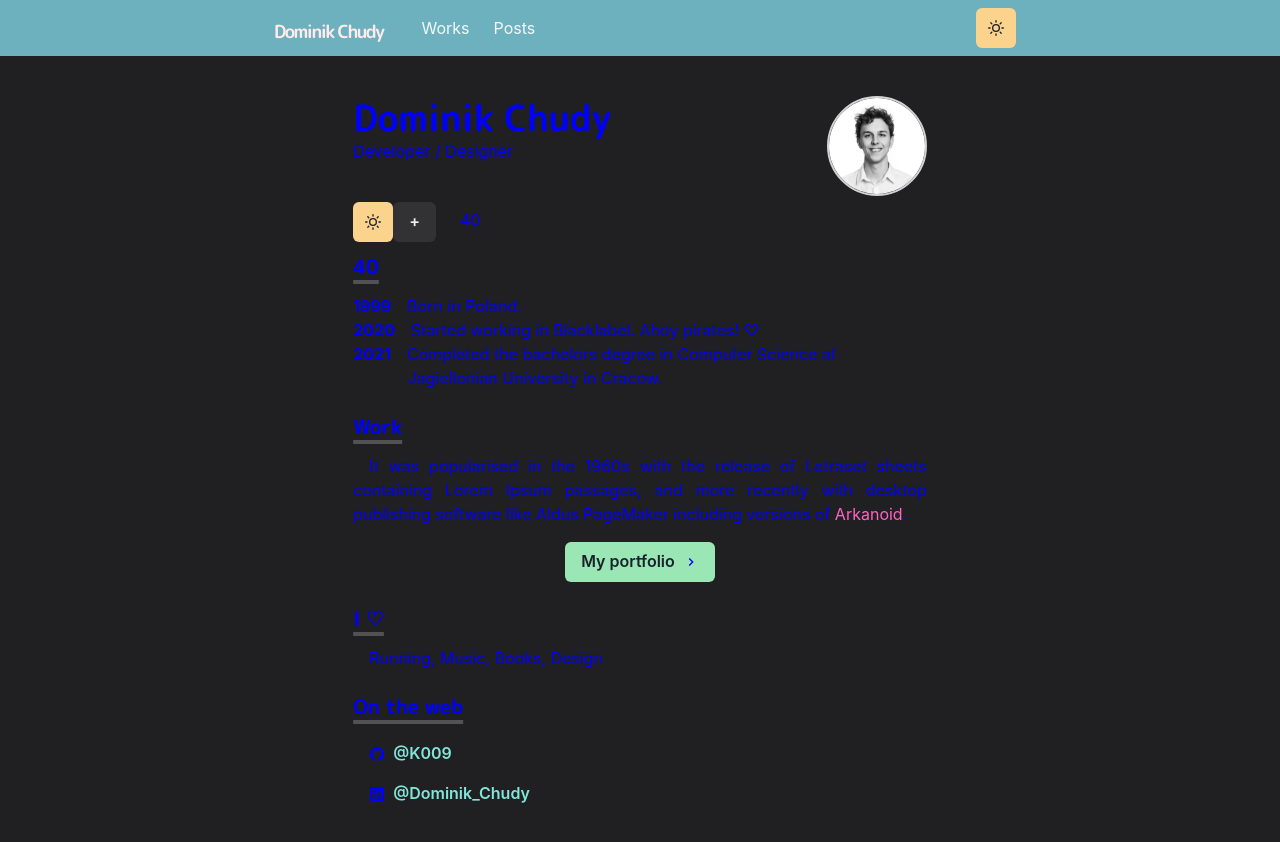
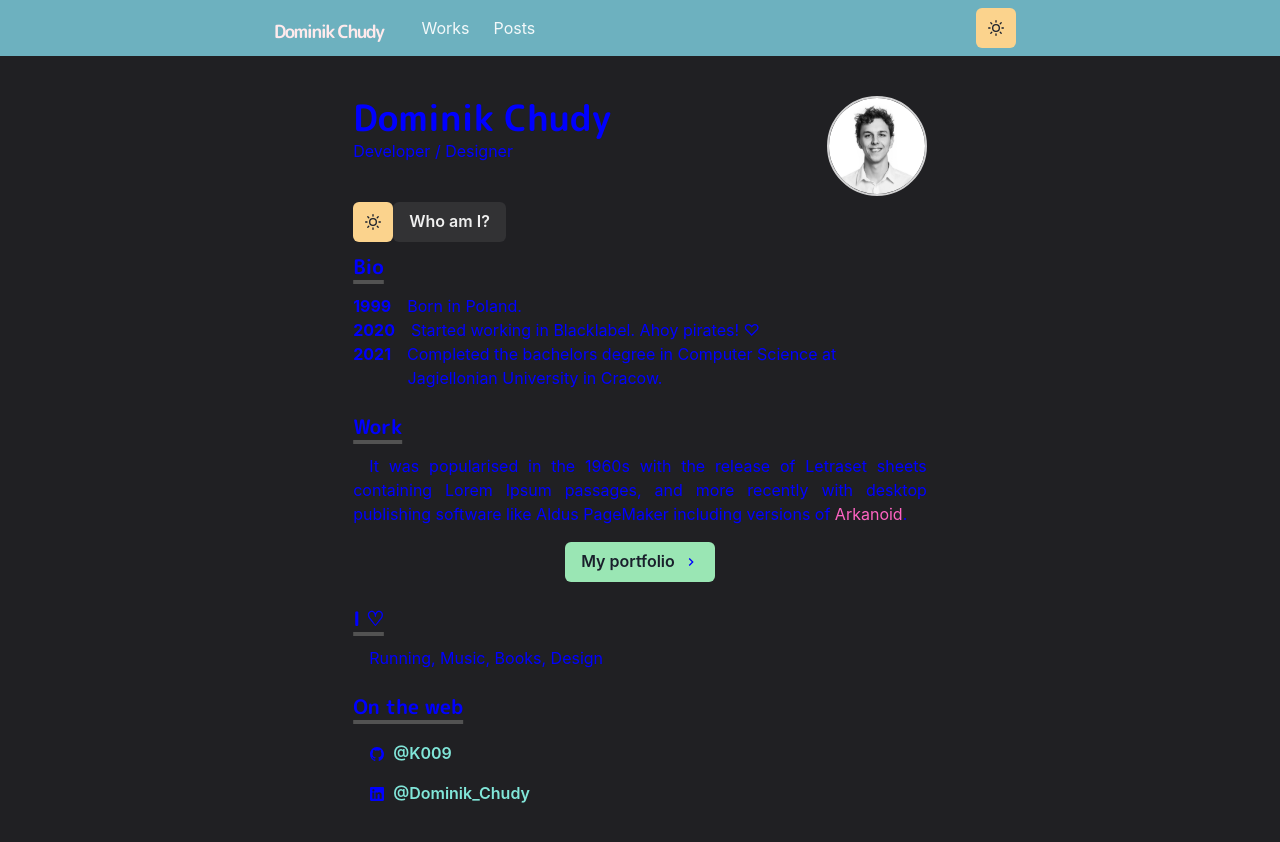
Before and after one commit to K009/summer_site, a Next.js app: page / in a window 1280 px wide. Shown: the top 842 px of the page. Built offline with nearby package versions, Linux system fonts and the light colour scheme.

Commit message:
Added i18next to the project.

```diff
--- a/package.json
+++ b/package.json
@@ -17,11 +17,13 @@
     "@emotion/react": "^11.9.3",
     "@emotion/styled": "^11.9.3",
     "framer-motion": "^6.5.1",
+    "i18next": "^21.8.14",
     "icons": "^1.0.0",
     "ionicons": "^6.0.2",
     "next": "^12.2.2",
     "react": "^18.2.0",
     "react-dom": "^18.2.0",
+    "react-i18next": "^11.18.2",
     "react-icons": "^4.4.0"
   },
   "devDependencies": {
--- /dev/null
+++ b/pages/i18n.js
@@ -0,0 +1,33 @@
+import i18n from "i18next";
+import { initReactI18next } from "react-i18next";
+
+// the translations
+// (tip move them in a JSON file and import them,
+// or even better, manage them separated from your code: https://react.i18next.com/guides/multiple-translation-files)
+const resources = {
+  developer: {
+    translation: {
+        "Role": "Developer / Designer"
+    }
+  },
+  tester: {
+    translation: {
+        "Role": "Tester"
+    }
+  }
+};
+
+i18n
+  .use(initReactI18next) // passes i18n down to react-i18next
+  .init({
+    resources,
+    lng: "developer", // language to use, more information here: https://www.i18next.com/overview/configuration-options#languages-namespaces-resources
+    // you can use the i18n.changeLanguage function to change the language manually: https://www.i18next.com/overview/api#changelanguage
+    // if you're using a language detector, do not define the lng option
+
+    interpolation: {
+      escapeValue: false // react already safes from xss
+    }
+  });
+
+  export default i18n;
--- a/pages/index.js
+++ b/pages/index.js
@@ -5,15 +5,14 @@ import Section from "../components/section";
 import Paragraph from "../components/paragraph";
 import { BioSection, BioYear } from "../components/bio";
 import { ChevronRightIcon } from "@chakra-ui/icons";
-import { useColorMode } from "@chakra-ui/react";
 import { IoLogoLinkedin, IoLogoGithub } from 'react-icons/io5';
 import ThemeToggleButton from '../components/theme-toggle-button';
-import { useControllableProp, useControllableState } from '@chakra-ui/react'
+import i18next from './i18n';
 
-const Page = () => {
-    const [value, setValue] = useControllableState({ defaultValue: 40 })
-    const { toggleColorMode } = useColorMode()
+// the hook
+import { withTranslation } from 'react-i18next';
 
+const Page = ({ t }) => {
     return (
         <Layout>
             <Container>
@@ -22,7 +21,7 @@ const Page = () => {
                     <Heading as="h2" variant="page-title">
                         Dominik Chudy
                     </Heading>
-                    <p>Developer / Designer</p>
+                    <p>{t('Role')}</p>
                     </Box>
                     <Box
                         flexShrink={ 0 }
@@ -43,13 +42,24 @@ const Page = () => {
                     </Box>
                 </Box>
                 <ThemeToggleButton />
-                <Button onClick={() => setValue(value+1)}>+</Button>
-                    <Box as='span' w='200px' mx='24px'>
-                        {value}
-                    </Box>
+                <Button onClick={() => {
+                        const languages = ['developer', 'tester'];
+                        let languageIndex;
+
+                        if(i18next.language === 'tester'){
+                            languageIndex = 0;
+                        } else languageIndex = 1;
+
+                        i18next
+                            .changeLanguage(languages[languageIndex])
+                            .then((t) => {
+                                t('key'); // -> same as i18next.t
+                            });
+                    }
+                }>Who am I?</Button>
                 <Section delay={ 0.1 }>
                     <Heading as="h3" variant="section-title">
-                    {value}
+                    Bio
                     </Heading>
                     <BioSection>
                         <BioYear>
@@ -130,4 +140,4 @@ const Page = () => {
     )
 }
 
-export default Page
+export default withTranslation()(Page);
```
Also changed, not shown: 1 other file (tests, documents, lock files or other folders).
